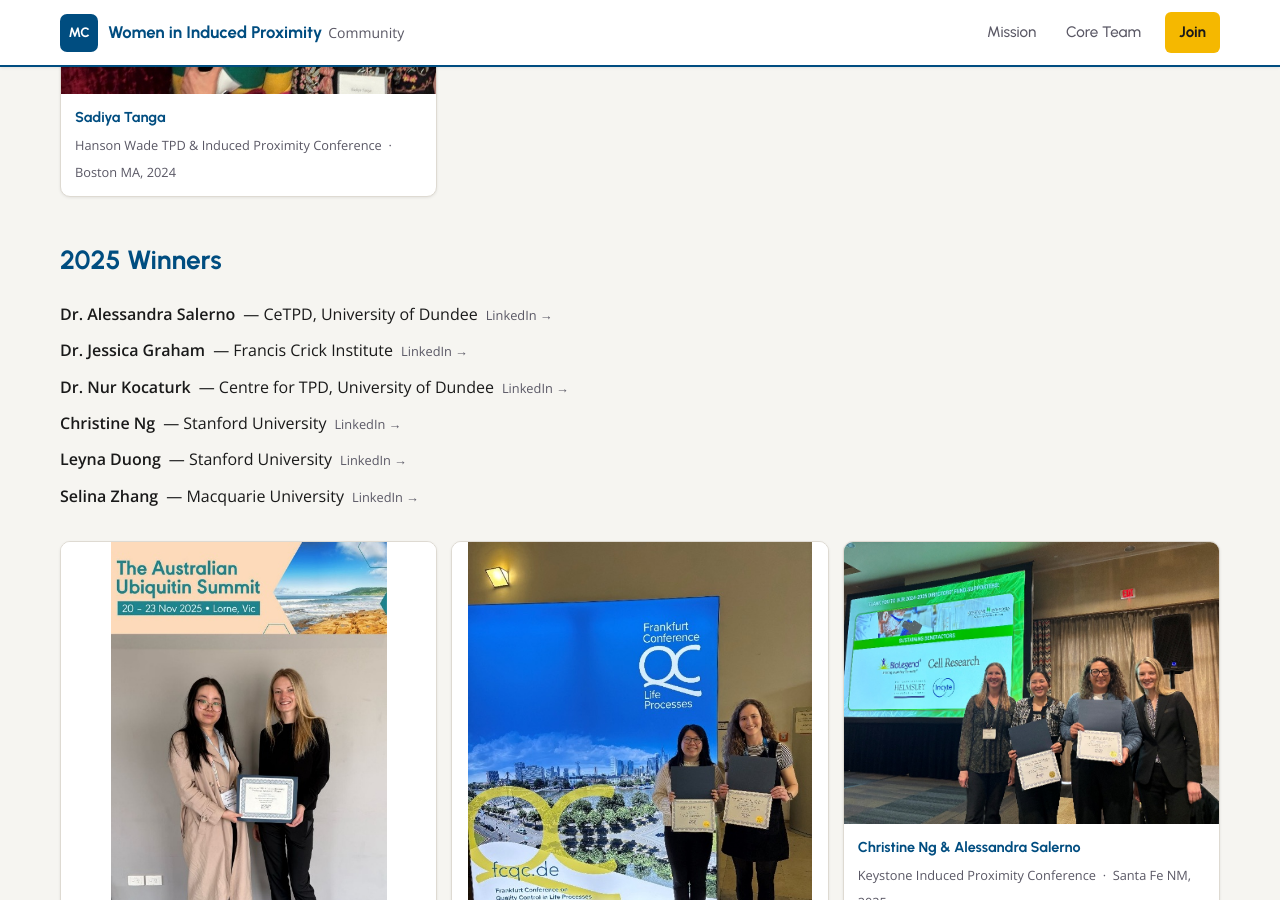
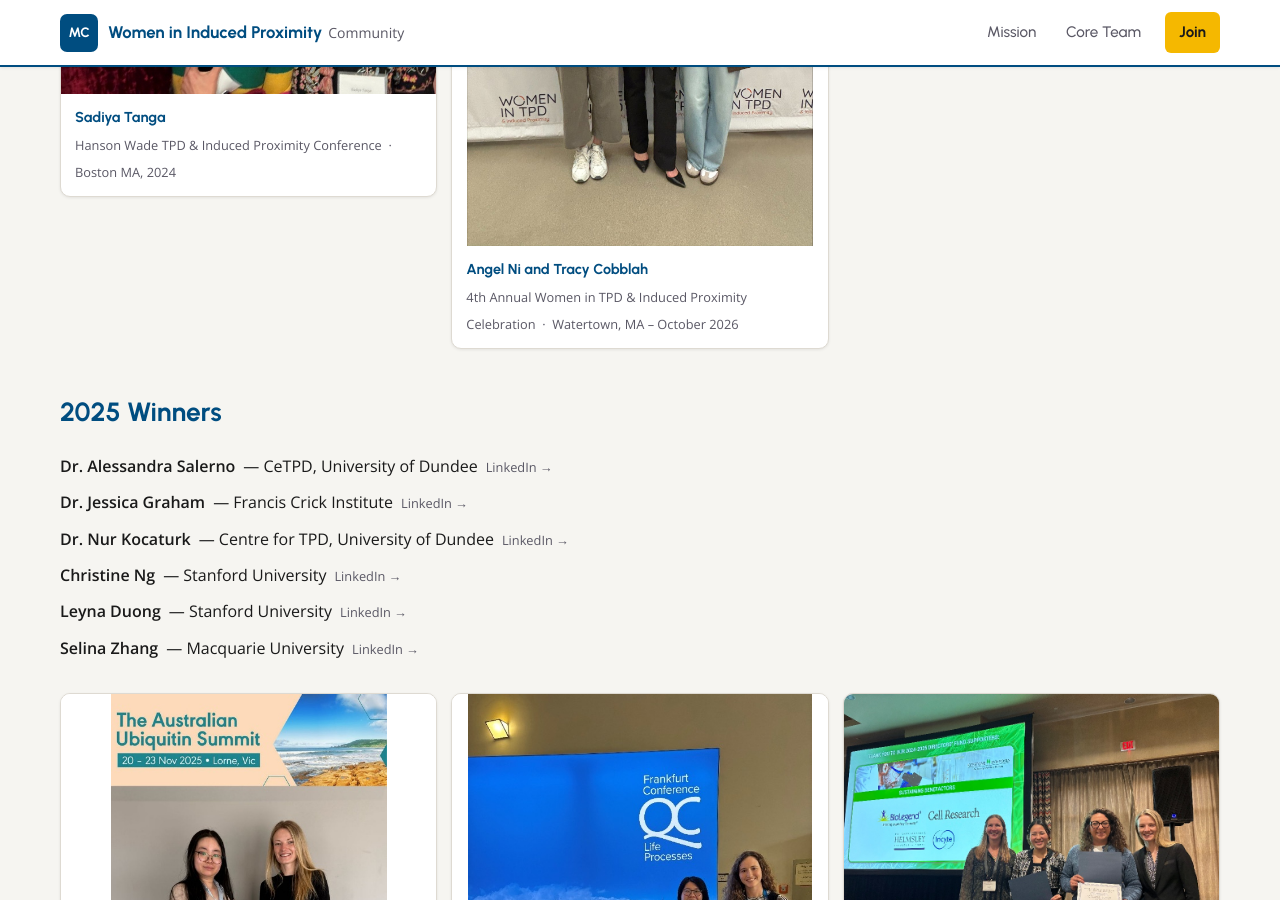
Before and after one commit to Women-in-TPD-Induced-Proximity/Women-in-TPD-Induced-Proximity.github.io, a Jekyll site: the page built from scholarship.html, in a window 1280 px wide and 900 px high, scrolled down 655 px. Built offline with Jekyll 4.4.1, drawn with Linux system fonts in a browser that asks for light colours.

Commit message:
Add scholarship photo: Angel Ni and Tracy Cobblah (2024)
Via the admin portal, by Charu Chaudhry.

```diff
--- a/_data/scholarship.yml
+++ b/_data/scholarship.yml
@@ -19,6 +19,11 @@
     location: Boston MA, 2024
     photo: sadiya-tanga-2024.jpeg
     alt: Sadiya Tanga at the Hanson Wade TPD & Induced Proximity Conference, Boston MA, 2024
+  - person: Angel Ni and Tracy Cobblah
+    event: 4th Annual Women in TPD & Induced Proximity Celebration
+    location: Watertown, MA – October 2026
+    alt: 2026 Scholarship winners Angel Ni and Tracy Cobblah
+    photo: angel-ni-and-tracy-cobblah-2024.jpg
 - year: 2025
   winners:
   - name: Dr. Alessandra Salerno
```
Also changed, not shown: assets/images/scholarship/angel-ni-and-tracy-cobblah-2024.jpg (added).
